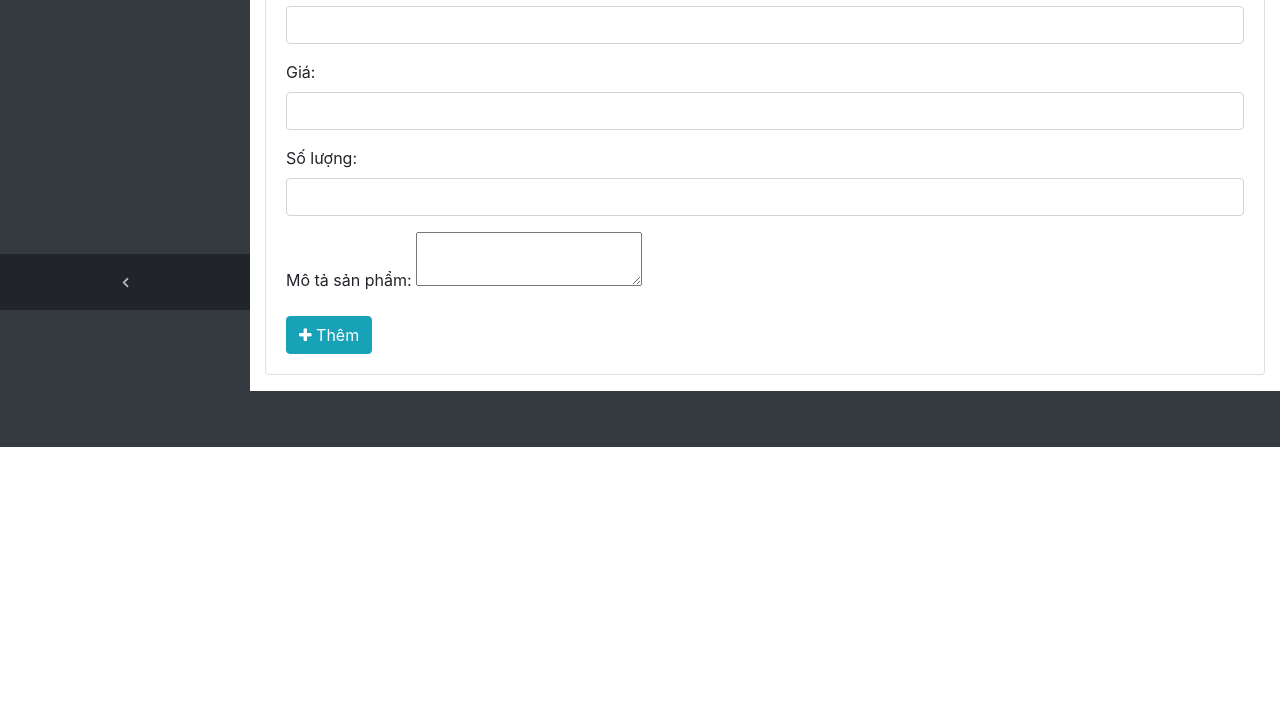
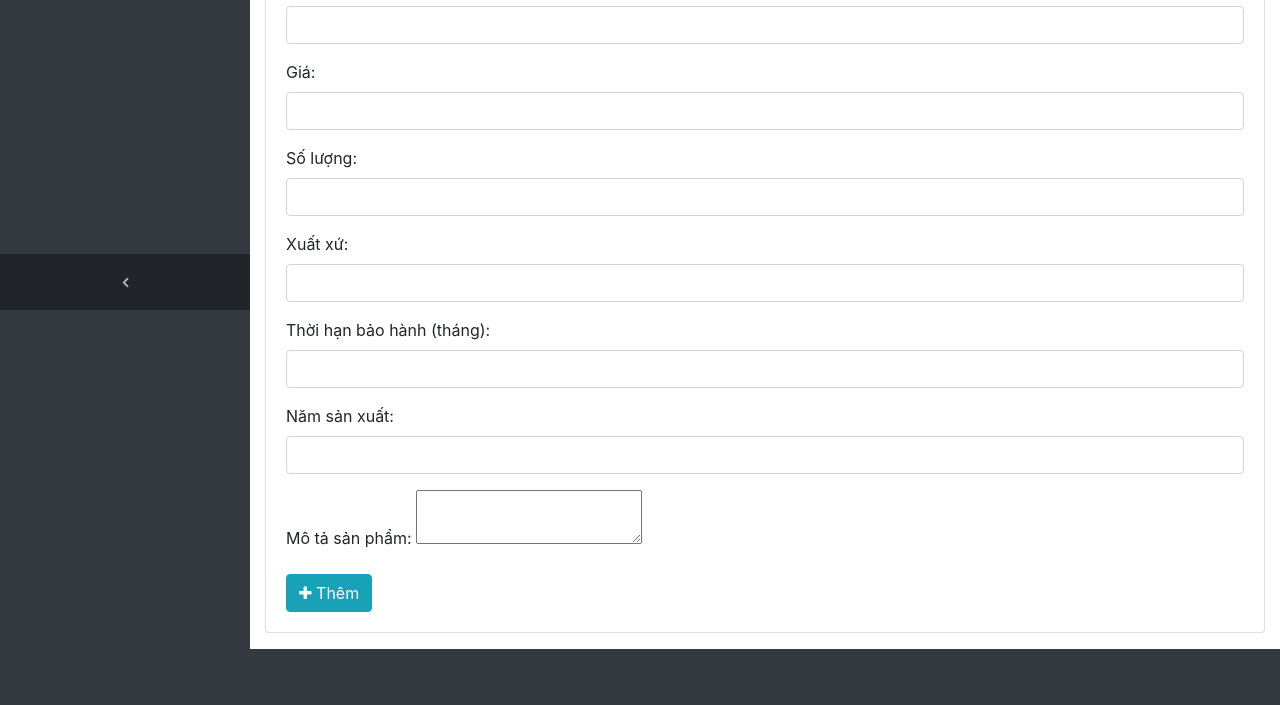
Before and after one commit to Bazhaa/shopgear, a PHP site: page /admin/products_add.php in a window 1280 px wide. Shown: the part 490-1195 px from the top of the page. Before the commit the page ends 937 px from the top, so only its background shows below. Run offline with PHP 8.4, Linux system fonts and the light colour scheme; the visitor is signed in with stand-in values (Sample User, id 1); tables that the repository leaves empty or names only in its code hold one stand-in row (values such as "Sample post"); some libraries are stand-ins or nearby versions.

Commit message:
fix product_add

```diff
--- a/admin/products_add.php
+++ b/admin/products_add.php
@@ -15,9 +15,12 @@
         $name = mysqli_real_escape_string($connection,$_POST['name']);
         $producer = mysqli_real_escape_string($connection,$_POST['producer']);
         $remaining = $_POST['remaining'];
+        $origin = $_POST['origin'];
+        $date = $_POST['date'];
+        $warranty = $_POST['warranty'];
         $price = $_POST['price'];
 
-        if (addProduct($cateid, $subcateid, $name, $producer, $remaining, $price, $description)) {
+        if (addProduct($cateid, $subcateid, $name, $producer, $remaining, $price, $description, $origin, $warranty, $date)) {
             header("Location:products.php?subcateid=".$subcateid);
         }
     }
@@ -109,6 +112,18 @@
         <input type="number" class="form-control" id="remaining" name="remaining">
         </div>
         <div class="form-group">
+        <label for="pwd">Xuất xứ:</label>
+        <input type="text" class="form-control" id="origin" name="origin">
+        </div>
+        <div class="form-group">
+        <label for="pwd">Thời hạn bảo hành (tháng):</label>
+        <input type="number" class="form-control" id="warranty" name="warranty">
+        </div>
+        <div class="form-group">
+        <label for="pwd">Năm sản xuất:</label>
+        <input type="number" class="form-control" id="date" name="date">
+        </div>
+        <div class="form-group">
         <label for="pwd">Mô tả sản phẩm:</label>
         <textarea id="description" name="description"></textarea>
         </div>
```
